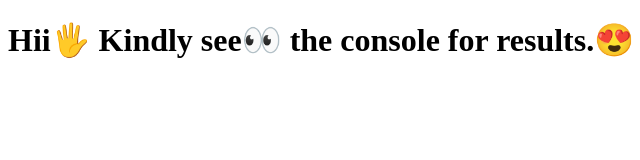
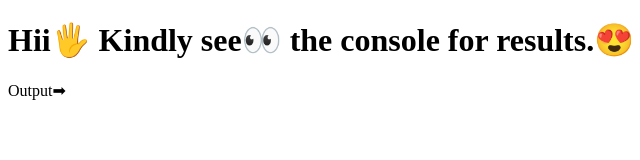
Before and after one commit to JenishaAK1997/Day-2, a plain HTML site: page index.html in a window 1280 px wide. Shown: the full height of the page, 0-640 px from the left. Drawn offline with Linux system fonts and the light colour scheme.

Commit message:
Paragraph updated

```diff
--- a/index.html
+++ b/index.html
@@ -7,6 +7,7 @@
 </head>
 <body>
     <h1>Hii🖐 Kindly see👀 the console for results.😍</h1>
+    <p> Output➡</p>
     <script src="./script.js"></script>
 </body>
 </html>
```
